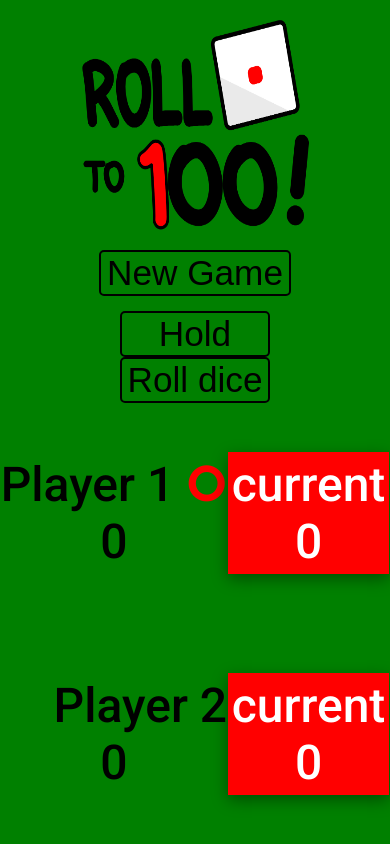
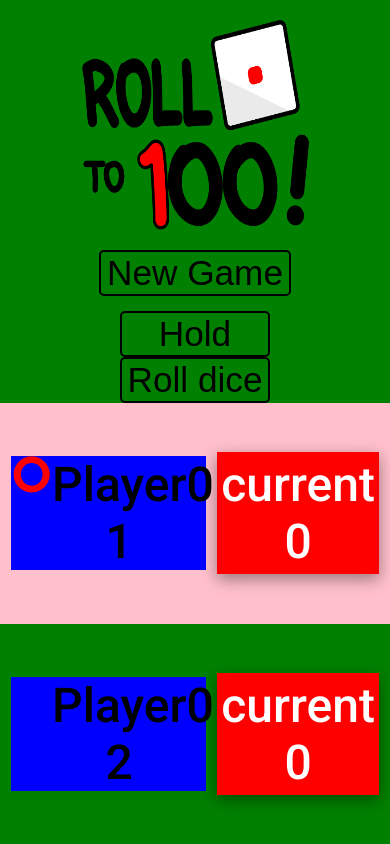
Before and after one commit to QiaoAn05/roll-to-100, a PHP site: page / in a window 390 px wide. Run offline with PHP 8.4, Linux system fonts and the light colour scheme.

Commit message:
new display box-player-score 1 & 2 for responsive

```diff
--- a/index.html
+++ b/index.html
@@ -13,8 +13,9 @@
     <!--player 1-->
     <div class="box-p1">
 
-      <div class="box-player-score1">Player 1
+      <div class="box-player-score1">
 
+        <span>Player 1</span>
         <span id="active1">O</span>
         <div id="score1">0</div>
 
@@ -49,8 +50,10 @@
     <!--player 2-->
     <div class="box-p2">
 
-      <div class="box-player-score2"><span id="active2">O</span>
-        Player 2
+      <div class="box-player-score2">
+
+        <span id="active2">O</span>
+        <span>Player 2</span>
         <div id="score2">0</div>
     </div>
 
--- a/style.css
+++ b/style.css
@@ -95,10 +95,32 @@ html, body {
 
     .box-p1 {
       flex-direction: row-reverse;
+      height: 100%;
+      background: pink;
     }
 
     .box-p2 {
       flex-direction: row-reverse;
     }
 
+    .box-player-score1 {
+      display: flex;
+      background: blue;
+      width: 50%;
+      justify-content: space-between;
+    }
+    .box-player-score1 :nth-child(1) { order: 2; }
+    .box-player-score1 :nth-child(2) { order: 1; }
+    .box-player-score1 :nth-child(3) { order: 3; }
+
+    .box-player-score2 {
+      display: flex;
+      background: blue;
+      width: 50%;
+      justify-content: space-between;
+    }
+    .box-player-score2 :nth-child(1) { order: 1; }
+    .box-player-score2 :nth-child(2) { order: 2; }
+    .box-player-score2 :nth-child(3) { order: 3; }
+
   }
```
